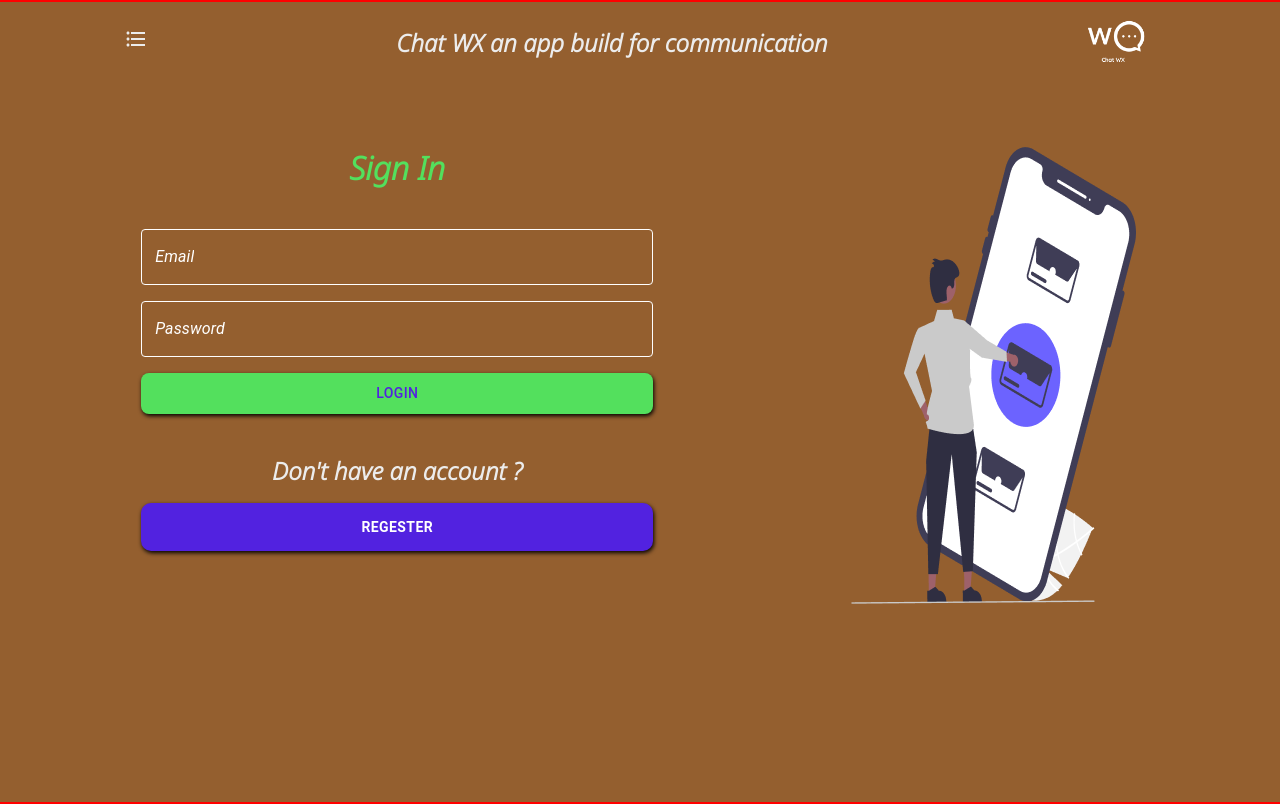
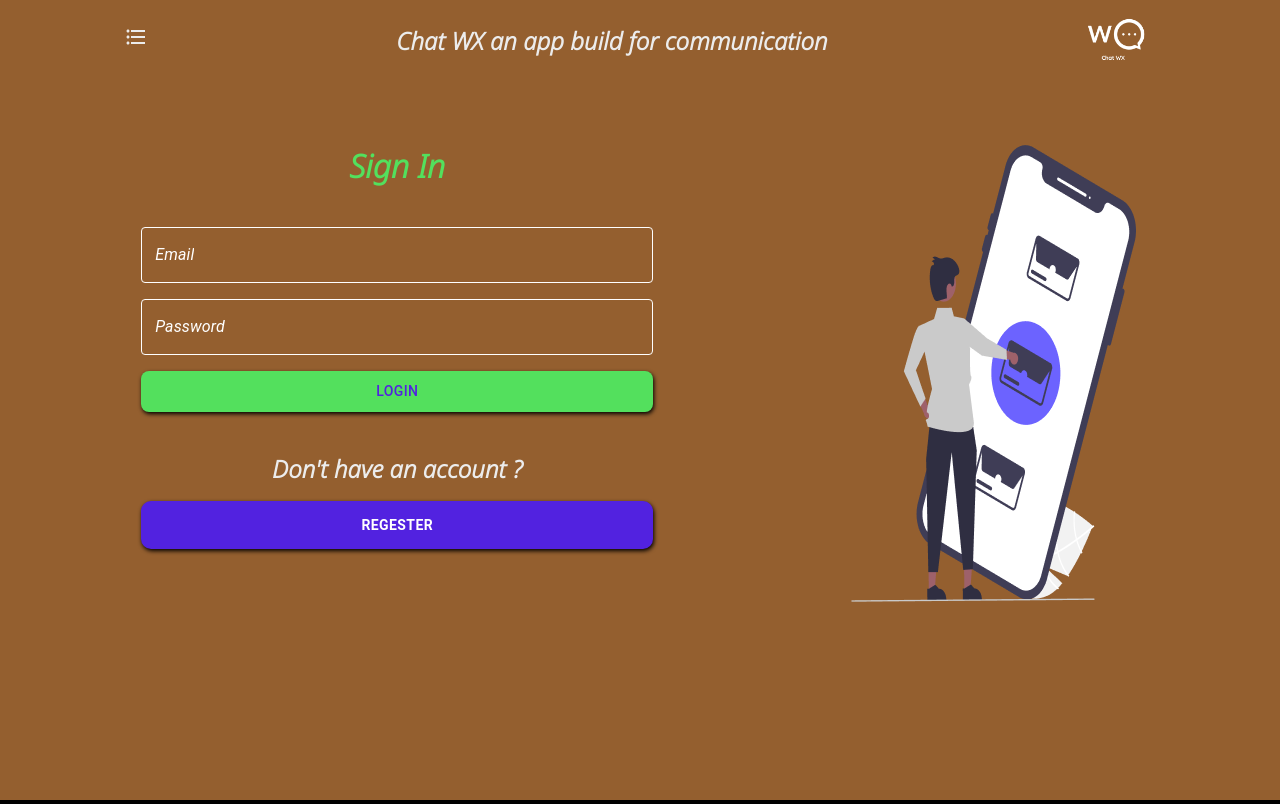
Before and after one commit to abderehmen02/Chat-X, a React (Create React App) app: page /login in a window 1280 px wide. Built offline with nearby package versions, Linux system fonts and the light colour scheme; no server answers.

Commit message:
fixing some random ui errors

```diff
--- a/src/components/SignIn.js
+++ b/src/components/SignIn.js
@@ -45,7 +45,7 @@ const history = useHistory()
     }
      const [Open, setOpen] = useState(true)
     return (
-        <Stack  sx={{ border: '2px solid red'  , position : 'relative' , alignItems: 'center' , backgroundColor: 'secondary.dark' , width: '100vw' , minHeight: '100vh' }} onClick={()=>{setNav(false)}} spacing="64px" >
+        <Stack  sx={{  position : 'relative' , alignItems: 'center' , backgroundColor: 'secondary.dark' , width: '100vw' , minHeight: '100vh' }} onClick={()=>{setNav(false)}} spacing="64px" >
         <TopNav Nav={Nav} setNav={setNav} />
         <SideBar Nav={Nav} setNav={setNav} />
         <Stack direction={{xs: "column" , md: 'row'}} spacing={{xs: '40px'}} width="90%"  justifyContent="space-around" >
--- a/src/components/SignUp.js
+++ b/src/components/SignUp.js
@@ -86,9 +86,9 @@ return (
    <Stack sx={{ backgroundColor: 'secondary.dark' , width:"100vw" , minHeight: '100vh' , alignItems: 'center'  }}  onClick={()=>{setNav(false)}} >
     <Modal onClose={()=>{setVerefyModal(false)}} open={VerefyModal} sx={{display : 'flex' , alignItems : 'center' , justifyContent: 'center'}} >
   <motion.div initial={{scale: 0.3}} animate={{scale: 1}} transition={{duration: 0.5}}  className='verifyComponent'>
-  <Stack spacing={4} >
+  <Stack spacing={4}  >
   <Typography textAlign="center" variant="h3" >Please Verify Your Acount</Typography>
-  <Stack direction="row" spacing={2} >
+  <Stack direction={{md : 'row'}} spacing={{md : 2 , xs: 1}} >
   <Button variant="contained"  onClick={addAndVerify}> Verrity Email </Button>
   <Button variant="outlined" onClick={add}> Not Now       </Button>
 </Stack>
--- a/src/components/landing.js
+++ b/src/components/landing.js
@@ -70,7 +70,7 @@ if(Loading){
 if(emailVerrified){
 Verifymessage = ()=>{
     return (
-<Stack padding={4} spacing={{md: 2 , xs: 1}} width={{xs: '80vw' ,md :  '50vw' }} direction={{md: 'row' }} alignItems="center" bgcolor="secondary.light" margin="8px" borderRadius={1} >    <Typography textAlign="center" > your email is not verrified yet
+<Stack padding={4} spacing={{md: 2 , xs: 1}} width={{xs: '80vw' ,md :  '50vw' }} height="fit-content" direction={{md: 'row' }} alignItems="center" bgcolor="secondary.light" margin="8px" borderRadius={1} >    <Typography textAlign="center" > your email is not verrified yet
     please verrify your Email
     </Typography>
         <Button  width={{xs: '100%'}}  variant='standard' onClick={ ()=>{setVerrifyModal(true)}}>Verriy Email</Button>
--- a/src/components/uploadProfileImage.js
+++ b/src/components/uploadProfileImage.js
@@ -46,7 +46,7 @@ console.log(Message)
 // functios excuting
 return(<Stack padding={2} spacing={2} bgcolor='secondary.light' >
 <LinearProgress value={Upload} variant="determinate"  />
-<Stack direction="row" spacing="16px" >
+<Stack direction={{md : 'row'}} spacing={{md : 2 , xs: 1}} >
 <Button disabled={!Image} onClick={uploadFile} variant="contained" > Submit </Button>
 <Button
   variant="outlined"
```
